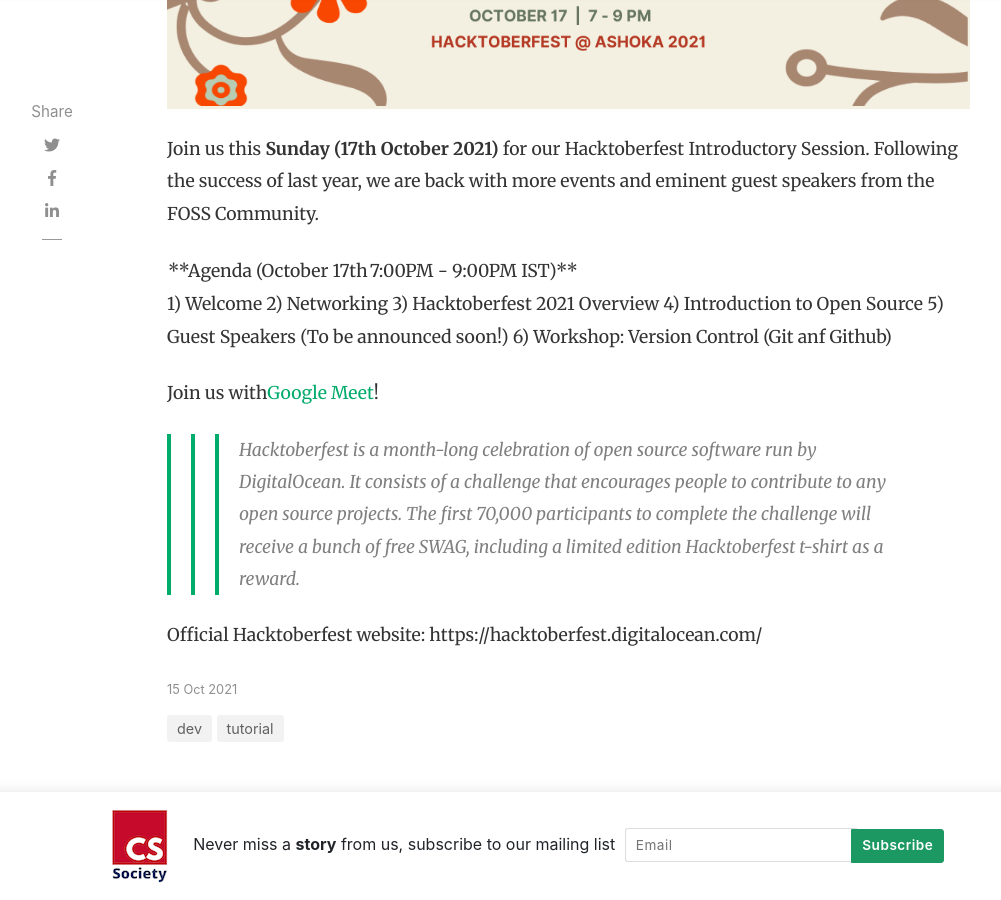
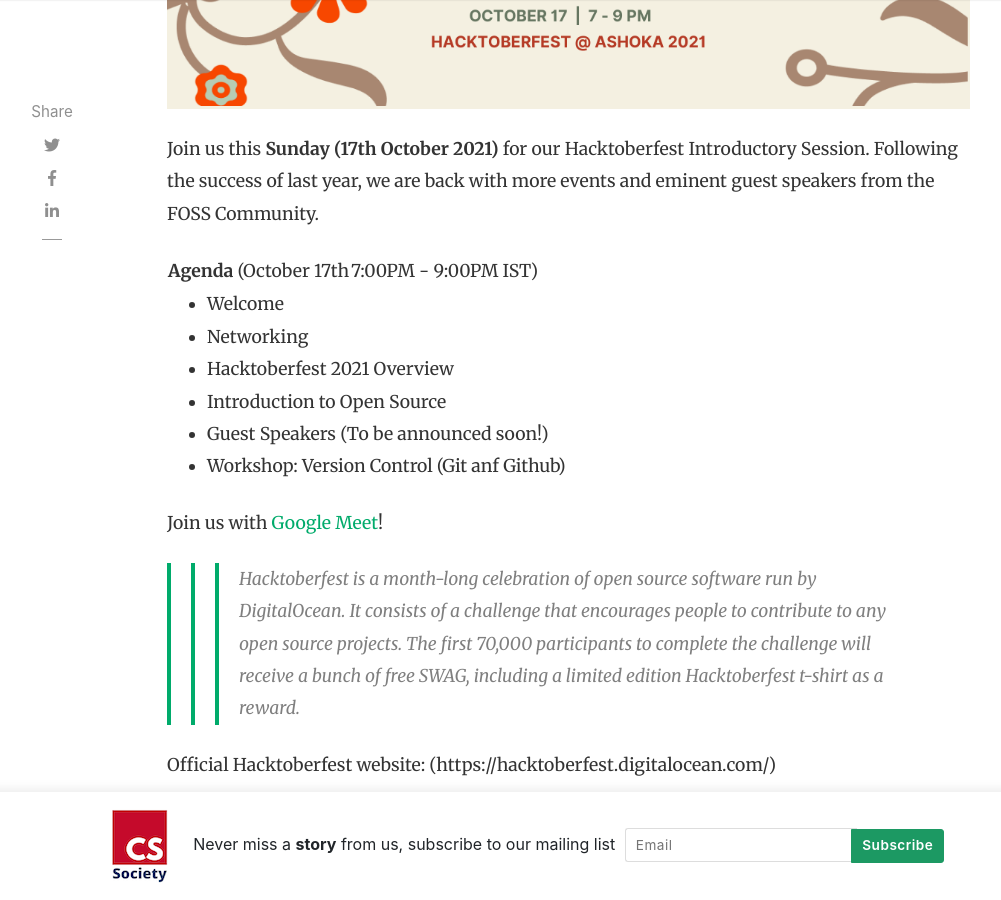
Before and after one commit to kxenak/cs-ashoka.github.io, a Jekyll site: the page built from _posts/2021-10-15-hacktoberfest-2021.md, in a window 1280 px wide and 900 px high, scrolled down 1941 px. Shown: the whole window, without its empty margins (118-1119 px from the left). Built offline with Jekyll 4.4.1, drawn with Linux system fonts in a browser that asks for light colours; nearby versions of some CDN libraries; comment, search, counter and statistics services are not loaded.

Commit message:
Hacktoberfest 2021

```diff
--- a/_posts/2021-10-15-hacktoberfest-2021.md
+++ b/_posts/2021-10-15-hacktoberfest-2021.md
@@ -3,23 +3,23 @@ layout: post
 title:  "Hacktoberfest@Ashoka 2021"
 author: soham
 categories: [ dev, tutorial ]
-image: assets/images/hacktoberfest2.png
+image: assets/images/Hacktoberfest2.png
 ---
 
 Join us this **Sunday (17th October 2021)** for our Hacktoberfest Introductory Session.
 Following the success of last year, we are back with more events and eminent guest speakers from the FOSS Community.
 
-**Agenda (October 17th | 7:00PM - 9:00PM IST)**
+**Agenda** (October 17th | 7:00PM - 9:00PM IST)
 
-1) Welcome
-2) Networking
-3) Hacktoberfest 2021 Overview
-4) Introduction to Open Source
-5) Guest Speakers (To be announced soon!)
-6) Workshop: Version Control (Git anf Github)
+* Welcome
+* Networking
+* Hacktoberfest 2021 Overview
+* Introduction to Open Source
+* Guest Speakers (To be announced soon!)
+* Workshop: Version Control (Git anf Github)
 
-Join us with[Google Meet](meet.google.com/jmz-hgea-mkr)!
+Join us with [Google Meet](meet.google.com/jmz-hgea-mkr)!
 
 >>> Hacktoberfest is a month-long celebration of open source software run by DigitalOcean. It consists of a challenge that encourages people to contribute to any open source projects. The first 70,000 participants to complete the challenge will receive a bunch of free SWAG, including a limited edition Hacktoberfest t-shirt as a reward.
 
-Official Hacktoberfest website: https://hacktoberfest.digitalocean.com/
+Official Hacktoberfest website: (https://hacktoberfest.digitalocean.com/)
```
